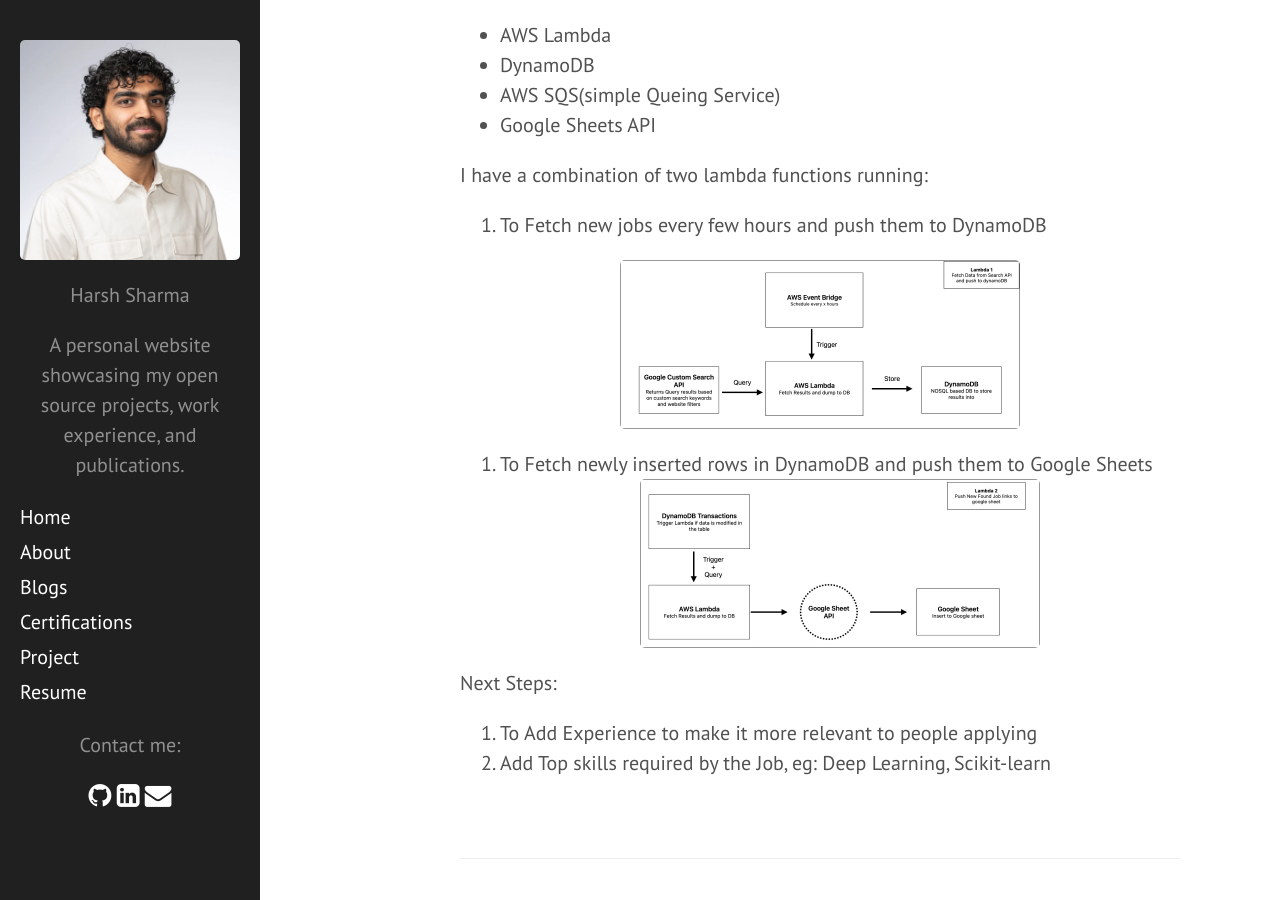
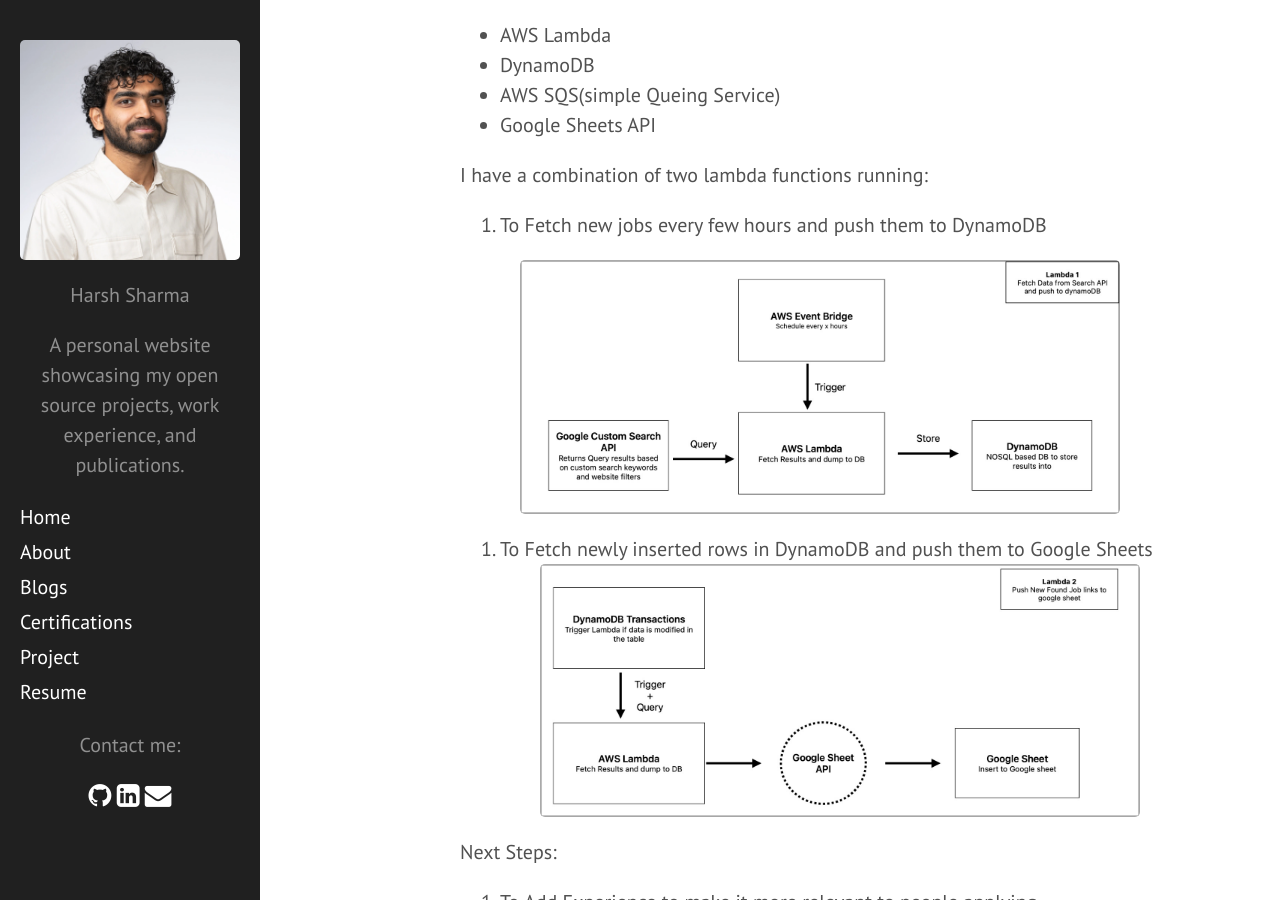
Before and after one commit to 97harsh/97harsh.github.io, a Jekyll site: the page built from _posts/2023-08-27-finding-new-jobs-using-aws-lambda.md, in a window 1280 px wide and 900 px high, scrolled down 350 px. Built offline with Jekyll 4.4.1, drawn with Linux system fonts in a browser that asks for light colours; nearby versions of some CDN libraries; Markdown is read by kramdown in place of the engine named in the settings; a script that is not in the unit is left out.

Commit message:
increased width of images

```diff
--- a/_posts/2023-08-27-finding-new-jobs-using-aws-lambda.md
+++ b/_posts/2023-08-27-finding-new-jobs-using-aws-lambda.md
@@ -19,10 +19,10 @@
 
 1. To Fetch new jobs every few hours and push them to DynamoDB
 
-![Lambda Function 1](/assets/images/find_jobs_lambda_1.jpeg){:class="dynamic-width" data-width="400" title="Process Diagram of Lambda 1" alt="Picture showing Lambda 1 Process"}
+![Lambda Function 1](/assets/images/find_jobs_lambda_1.jpeg){:class="dynamic-width" data-width="600" title="Process Diagram of Lambda 1" alt="Picture showing Lambda 1 Process"}
 
 2. To Fetch newly inserted rows in DynamoDB and push them to Google Sheets
-![Lambda Function 2](/assets/images/find_jobs_lambda_2.jpeg){:class="dynamic-width" data-width="400" title="Process Diagram of Lambda 2" alt="Picture showing Lambda 2 Process"}
+![Lambda Function 2](/assets/images/find_jobs_lambda_2.jpeg){:class="dynamic-width" data-width="600" title="Process Diagram of Lambda 2" alt="Picture showing Lambda 2 Process"}
 
 
 Next Steps:
```
